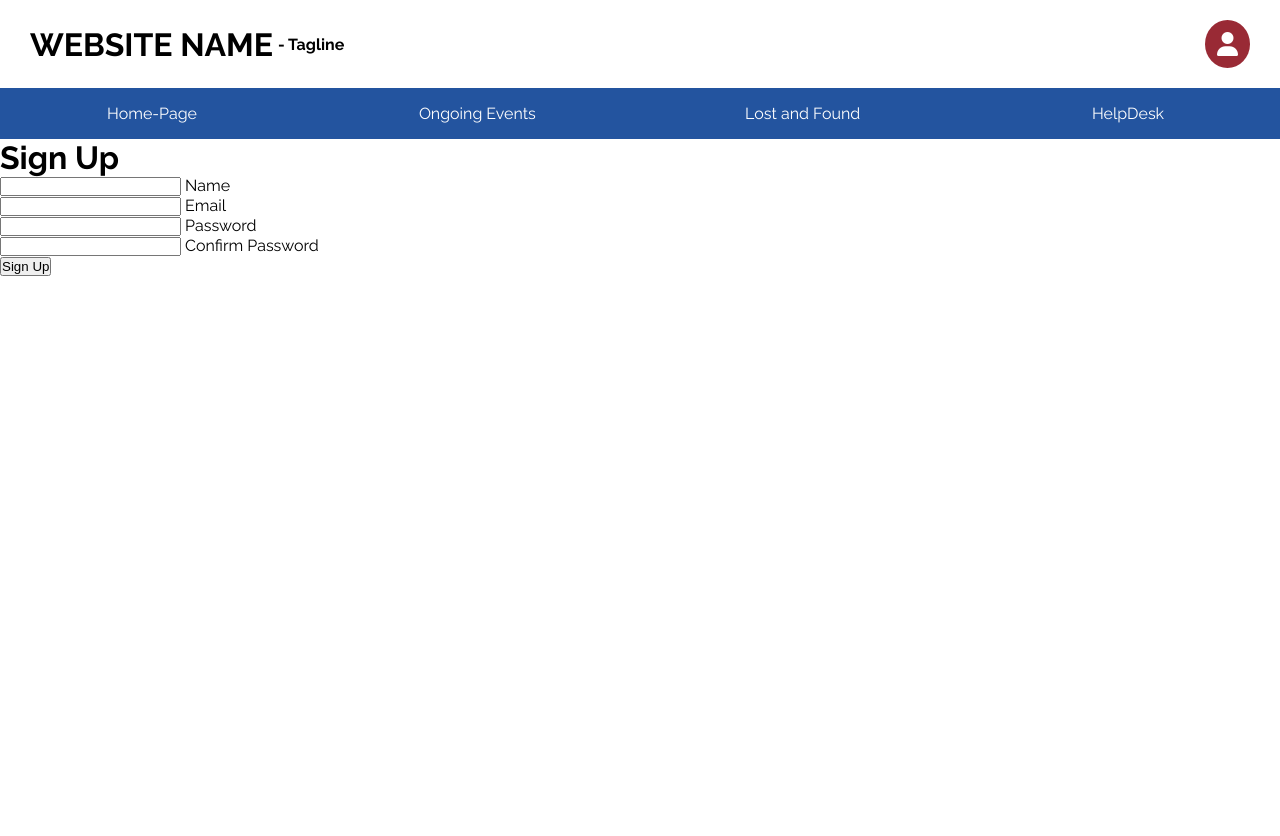
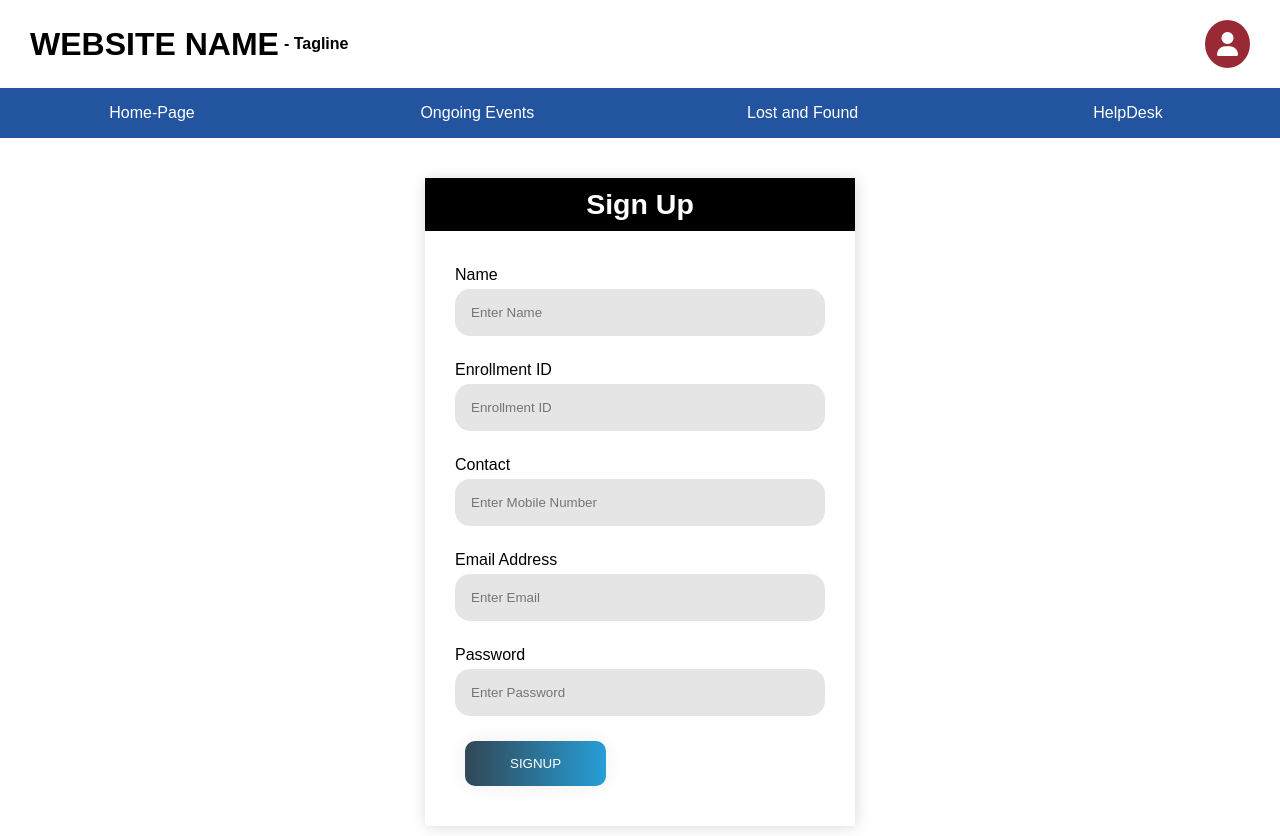
Before and after one commit to ChiragAgg5k/bu-news-website, a PHP site: page /html/signup.html in a window 1280 px wide. Before the commit the page ends 276 px from the top, so only its background shows below. Run offline with PHP 8.4, Linux system fonts and the light colour scheme; some libraries are stand-ins or nearby versions.

Commit message:
added signup page

```diff
--- a/css/signup.css
+++ b/css/signup.css
@@ -1,2 +1,127 @@
 @import url('https://fonts.googleapis.com/css2?family=Montserrat:wght@400;500;600;700&family=Raleway:wght@500&display=swap');
 @import url('https://fonts.googleapis.com/css2?family=Raleway:wght@300;400;500;700&display=swap');
+
+* {
+    margin: 0;
+    padding: 0;
+    box-sizing: border-box;
+    outline: none;
+    font-family: sans-serif;
+}
+
+body {
+    height: 100vh;
+    background: #fff;
+}
+
+.wrapper {
+    max-width: 450px;
+    width: 100%;
+    margin: 30px auto 0;
+    padding: 10px;
+}
+
+.wrapper .form_container {
+    background: #fff;
+    padding: 30px;
+    box-shadow: 1px 1px 15px rgba(0, 0, 0, 0.15);
+    border-radius: 3px;
+}
+
+.heading {
+    background: #000000;
+    margin: -30px;
+    text-align: center;
+    color: white;
+    font-size: 19px;
+    margin-bottom: 35px;
+    padding: 10px;
+}
+
+.wrapper .form_container .form_item {
+    margin-bottom: 25px;
+}
+
+.form_wrap.fullname,
+.form_wrap.select_box {
+    display: flex;
+}
+
+.form_wrap.fullname .form_item,
+.form_wrap.select_box .form_item {
+    width: 50%;
+}
+
+.form_wrap.fullname .form_item:first-child,
+.form_wrap.select_box .form_item:first-child {
+    margin-right: 4%;
+}
+
+.wrapper .form_container .form_item label {
+    display: block;
+    margin-bottom: 5px;
+}
+
+.form_item input[type=”text”],
+.form_item select {
+    width: 100%;
+    padding: 10px;
+    font-size: 16px;
+    border: 1px solid #fff;
+    border-radius: 3px;
+}
+
+.form_item input[type=”text”]:focus {
+    /* border-color: #6271f0; */
+}
+
+.btn input[type=”submit”] {
+    /* background: #1598d4; */
+    /* border: 1px solid #1598d4; */
+    padding: 10px;
+    width: 100%;
+    font-size: 16px;
+    letter-spacing: 1px;
+    border-radius: 3px;
+    cursor: pointer;
+    color: #fff;
+}
+
+.signupbtn {
+    /* background-color: black; */
+    color: #fff;
+
+    padding: 1% 10%;
+    border-radius: 20px;
+}
+
+.btn-grad {
+    background-image: linear-gradient(to right, #314755 0%, #26a0da 51%, #314755 100%);
+    margin: 10px;
+    padding: 15px 45px;
+    text-align: center;
+    text-transform: uppercase;
+    transition: 0.5s;
+    background-size: 200% auto;
+    color: white;
+    box-shadow: 0 0 20px #eee;
+    border: 0px;
+    border-radius: 10px;
+    display: block;
+}
+
+.btn-grad:hover {
+    background-position: right center;
+    /* change the direction of the change here */
+    color: #fff;
+    text-decoration: none;
+}
+
+.inputbox {
+    border: 0px;
+    background: rgb(230, 229, 229);
+    border-radius: 15px;
+    padding: 1rem;
+    width: 100%;
+
+}
--- a/html/signup.html
+++ b/html/signup.html
@@ -1,35 +1,74 @@
 <!DOCTYPE html>
 <html lang="en">
+
 <head>
     <meta charset="UTF-8">
     <meta http-equiv="X-UA-Compatible" content="IE=edge">
     <meta name="viewport" content="width=device-width, initial-scale=1.0">
-    <link rel="stylesheet" href="css/signup.css">
+    <link rel="stylesheet" href="../css/signup.css">
     <link rel="icon" href="assets/images/bunews_logo.png" type="image/png">
     <script src="https://kit.fontawesome.com/cbae3ce0e6.js" crossorigin="anonymous"></script>
     <title>SignUp</title>
 </head>
+
 <body>
     <script id="replace_with_navbar" src="../js/nav.js"></script>
 
-    <form action="signup.php" method="POST">
-        <h1>Sign Up</h1>
-        <div class="inputBox">
-            <input type="text" name="name" required>
-            <label>Name</label>
+    <div class="wrapper">
+
+
+        <div class="form_container">
+            <form name="form">
+                <div class="heading">
+                    <h2>Sign Up</h2>
+                </div>
+                <div class="form_wrap ">
+                    <div class="form_item">
+                        <label>Name</label>
+                        <input type="text" placeholder="Enter Name" class="inputbox">
+                        <div class="error" id="fname"></div>
+                    </div>
+
+                </div>
+                <div class="form_wrap">
+                    <div class="form_item">
+                        <label>Enrollment ID</label>
+                        <input type="text" placeholder="Enrollment ID" class="inputbox">
+                        <div class="error" id="enrollment"></div>
+                    </div>
+                </div>
+                <div class="form_wrap">
+                    <div class="form_item">
+                        <label>Contact</label>
+                        <input type="number" placeholder="Enter Mobile Number" class="inputbox">
+                        <div class="error" id="phone"></div>
+                    </div>
+                </div>
+                <div class="form_wrap">
+                    <div class="form_item">
+                        <label>Email Address</label>
+                        <input type="email" placeholder="Enter Email" class="inputbox">
+                        <div class="error" id="email"></div>
+                    </div>
+                </div>
+
+                <div class="form_wrap">
+                    <div class="form_item">
+                        <label>Password</label>
+                        <input type="password" placeholder="Enter Password" class="inputbox">
+                        <div class="error" id="password"></div>
+                    </div>
+                </div>
+
+
+                <div class="btn">
+                    <input type="submit" value="SignUp" class="signupbtn btn-grad">
+                </div>
+            </form>
         </div>
-        <div class="inputBox">
-            <input type="text" name="email" required>
-            <label>Email</label>
-        </div>
-        <div class="inputBox">
-            <input type="password" name="password" required>
-            <label>Password</label>
-        </div>
-        <div class="inputBox">
-            <input type="password" name="password2" required>
-            <label>Confirm Password</label>
-        </div>
-        <input type="submit" name="submit" value="Sign Up">
+    </div>
+
+    <script id="replace_with_footer" src="../js/footer.js"></script>
 </body>
+
 </html>
```
